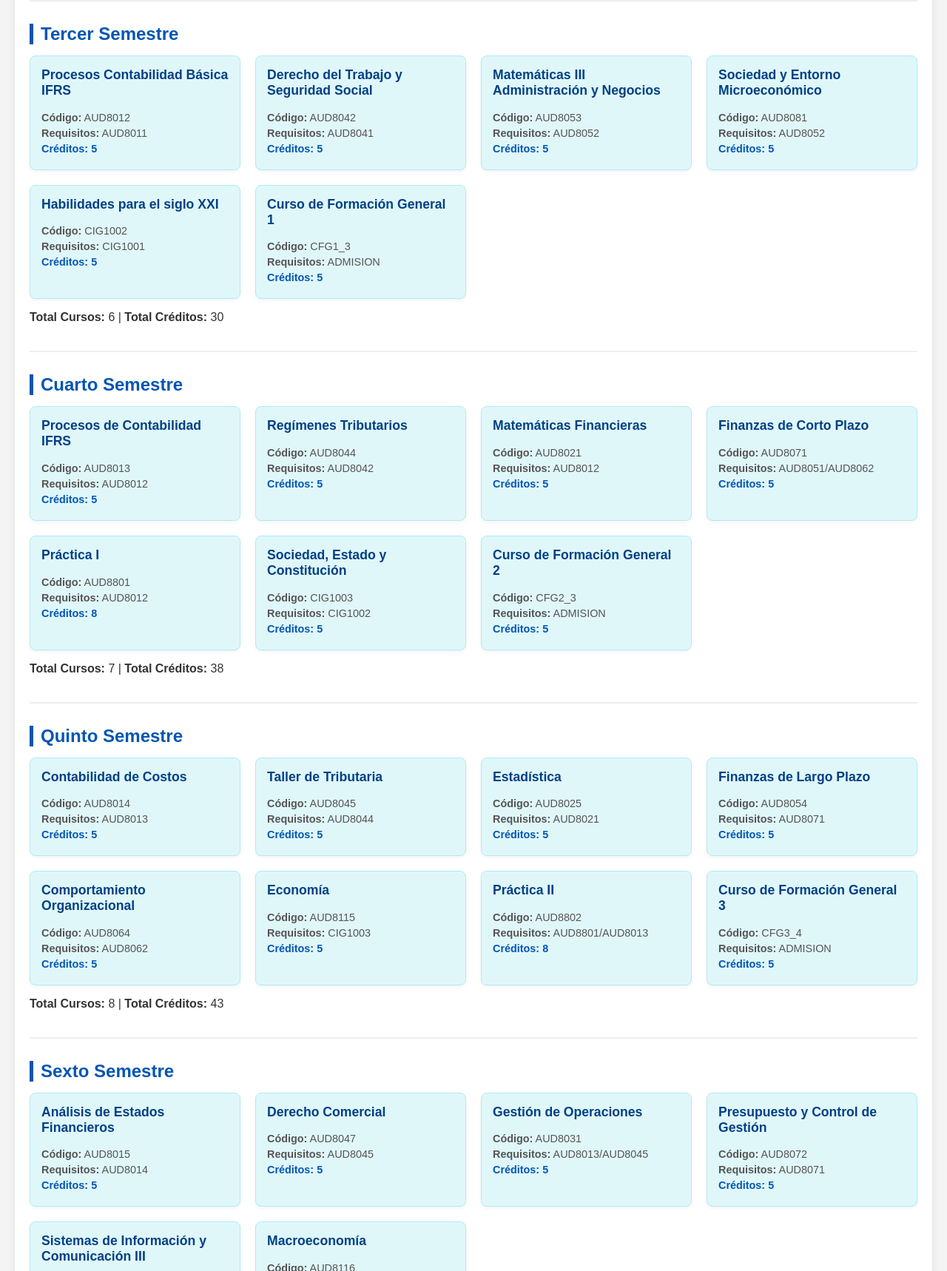
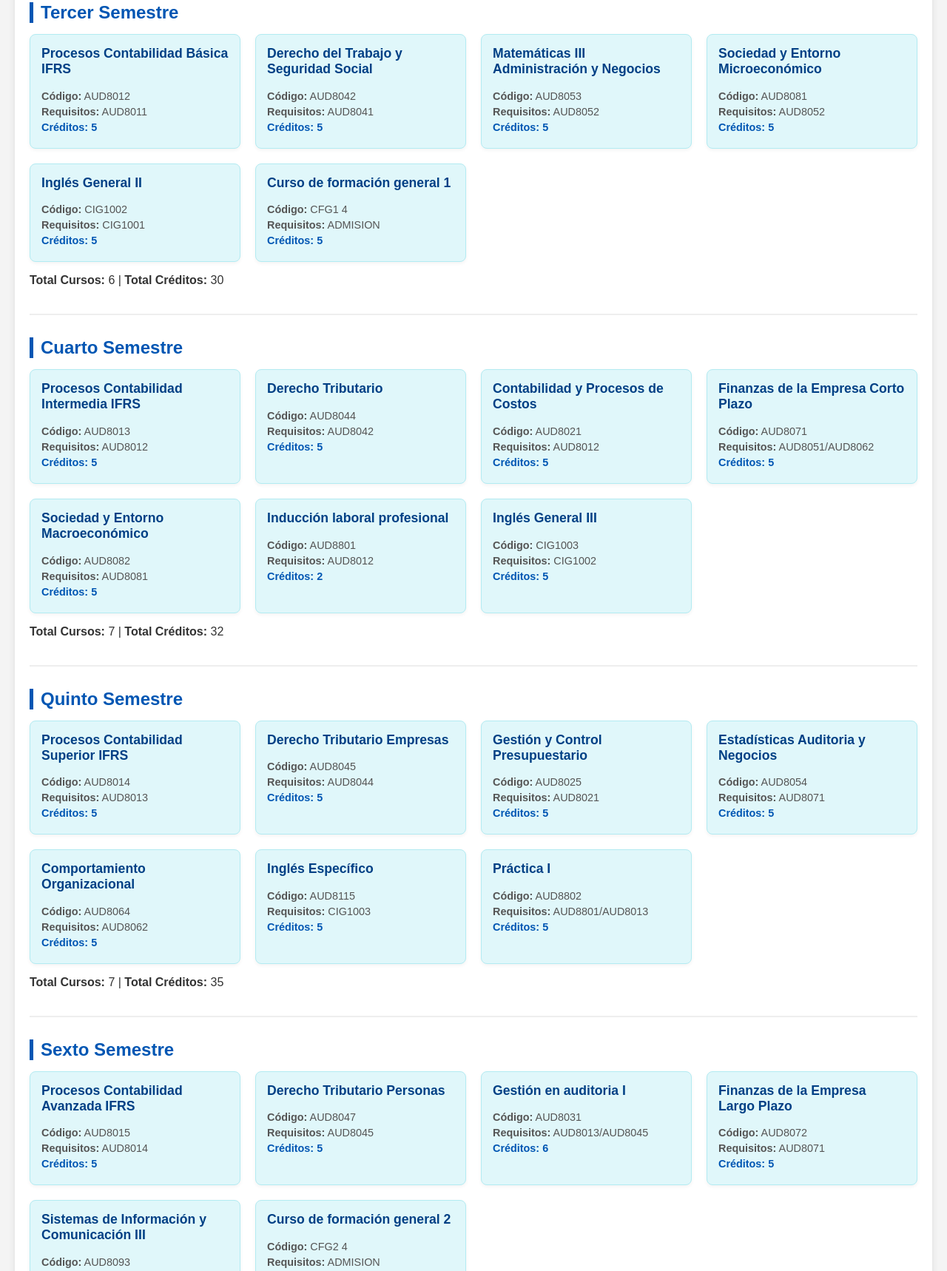
Before and after one commit to jlkhgfd/Malla-Contador-Auditor, a plain HTML site: page index.html in a window 1280 px wide. Shown: the part 1082-2800 px from the top of the page at 74% size. Drawn offline with Linux system fonts and the light colour scheme.

Commit message:
Update index.html

```diff
--- a/index.html
+++ b/index.html
@@ -10,7 +10,6 @@
 
     <header>
         <h1>Malla Curricular Contador Público Auditor</h1>
-        <p>Universidad [Nombre de la Universidad]</p>
     </header>
 
     <main id="malla-curricular">
@@ -78,16 +77,16 @@
                     <p><strong>Requisitos:</strong> AUD8091</p>
                     <p class="creditos">Créditos: 5</p>
                 </div>
-                <div class="asignatura-card" data-codigo="CIG1001">
-                    <h3>Ética y Responsabilidad Social</h3>
-                    <p><strong>Código:</strong> CIG1001</p>
+                <div class="asignatura-card" data-codigo="AUD8114">
+                    <h3>Ética profesional y responsabilidad social empresarial</h3>
+                    <p><strong>Código:</strong> AUD8114</p>
                     <p><strong>Requisitos:</strong> ADMISION</p>
                     <p class="creditos">Créditos: 5</p>
                 </div>
-                <div class="asignatura-card" data-codigo="AUD8113">
-                    <h3>Expresión y Comunicación Escrita</h3>
-                    <p><strong>Código:</strong> AUD8113</p>
-                    <p><strong>Requisitos:</strong> AUD8112</p>
+                <div class="asignatura-card" data-codigo="CIG1001">
+                    <h3>Inglés General I</h3>
+                    <p><strong>Código:</strong> CIG1001</p>
+                    <p><strong>Requisitos:</strong> ADMISION</p>
                     <p class="creditos">Créditos: 5</p>
                 </div>
             </div>
@@ -122,14 +121,14 @@
                     <p class="creditos">Créditos: 5</p>
                 </div>
                 <div class="asignatura-card" data-codigo="CIG1002">
-                    <h3>Habilidades para el siglo XXI</h3>
+                    <h3>Inglés General II</h3>
                     <p><strong>Código:</strong> CIG1002</p>
                     <p><strong>Requisitos:</strong> CIG1001</p>
                     <p class="creditos">Créditos: 5</p>
                 </div>
-                <div class="asignatura-card" data-codigo="CFG1_3">
-                    <h3>Curso de Formación General 1</h3>
-                    <p><strong>Código:</strong> CFG1_3</p>
+                <div class="asignatura-card" data-codigo="CFG1_4">
+                    <h3>Curso de formación general 1</h3>
+                    <p><strong>Código:</strong> CFG1 4</p>
                     <p><strong>Requisitos:</strong> ADMISION</p>
                     <p class="creditos">Créditos: 5</p>
                 </div>
@@ -141,74 +140,74 @@
             <h2>Cuarto Semestre</h2>
             <div class="asignaturas-grid">
                 <div class="asignatura-card" data-codigo="AUD8013">
-                    <h3>Procesos de Contabilidad IFRS</h3>
+                    <h3>Procesos Contabilidad Intermedia IFRS</h3>
                     <p><strong>Código:</strong> AUD8013</p>
                     <p><strong>Requisitos:</strong> AUD8012</p>
                     <p class="creditos">Créditos: 5</p>
                 </div>
                 <div class="asignatura-card" data-codigo="AUD8044">
-                    <h3>Regímenes Tributarios</h3>
+                    <h3>Derecho Tributario</h3>
                     <p><strong>Código:</strong> AUD8044</p>
                     <p><strong>Requisitos:</strong> AUD8042</p>
                     <p class="creditos">Créditos: 5</p>
                 </div>
                 <div class="asignatura-card" data-codigo="AUD8021">
-                    <h3>Matemáticas Financieras</h3>
+                    <h3>Contabilidad y Procesos de Costos</h3>
                     <p><strong>Código:</strong> AUD8021</p>
                     <p><strong>Requisitos:</strong> AUD8012</p>
                     <p class="creditos">Créditos: 5</p>
                 </div>
                 <div class="asignatura-card" data-codigo="AUD8071">
-                    <h3>Finanzas de Corto Plazo</h3>
+                    <h3>Finanzas de la Empresa Corto Plazo</h3>
                     <p><strong>Código:</strong> AUD8071</p>
                     <p><strong>Requisitos:</strong> AUD8051/AUD8062</p>
                     <p class="creditos">Créditos: 5</p>
                 </div>
+                <div class="asignatura-card" data-codigo="AUD8082">
+                    <h3>Sociedad y Entorno Macroeconómico</h3>
+                    <p><strong>Código:</strong> AUD8082</p>
+                    <p><strong>Requisitos:</strong> AUD8081</p>
+                    <p class="creditos">Créditos: 5</p>
+                </div>
                 <div class="asignatura-card" data-codigo="AUD8801">
-                    <h3>Práctica I</h3>
+                    <h3>Inducción laboral profesional</h3>
                     <p><strong>Código:</strong> AUD8801</p>
                     <p><strong>Requisitos:</strong> AUD8012</p>
-                    <p class="creditos">Créditos: 8</p>
+                    <p class="creditos">Créditos: 2</p>
                 </div>
                 <div class="asignatura-card" data-codigo="CIG1003">
-                    <h3>Sociedad, Estado y Constitución</h3>
+                    <h3>Inglés General III</h3>
                     <p><strong>Código:</strong> CIG1003</p>
                     <p><strong>Requisitos:</strong> CIG1002</p>
                     <p class="creditos">Créditos: 5</p>
                 </div>
-                <div class="asignatura-card" data-codigo="CFG2_3">
-                    <h3>Curso de Formación General 2</h3>
-                    <p><strong>Código:</strong> CFG2_3</p>
-                    <p><strong>Requisitos:</strong> ADMISION</p>
-                    <p class="creditos">Créditos: 5</p>
-                </div>
             </div>
-            <p><strong>Total Cursos:</strong> 7 | <strong>Total Créditos:</strong> 38</p>
+            <p><strong>Total Cursos:</strong> 7 | <strong>Total Créditos:</strong> 32</p>
         </section>
 
         <section class="semestre">
             <h2>Quinto Semestre</h2>
             <div class="asignaturas-grid">
                 <div class="asignatura-card" data-codigo="AUD8014">
-                    <h3>Contabilidad de Costos</h3>
+                    <h3>Procesos Contabilidad Superior IFRS</h3>
                     <p><strong>Código:</strong> AUD8014</p>
                     <p><strong>Requisitos:</strong> AUD8013</p>
                     <p class="creditos">Créditos: 5</p>
                 </div>
                 <div class="asignatura-card" data-codigo="AUD8045">
-                    <h3>Taller de Tributaria</h3>
+                    <h3>Derecho Tributario Empresas</h3>
                     <p><strong>Código:</strong> AUD8045</p>
                     <p><strong>Requisitos:</strong> AUD8044</p>
                     <p class="creditos">Créditos: 5</p>
                 </div>
                 <div class="asignatura-card" data-codigo="AUD8025">
-                    <h3>Estadística</h3>
+                    <h3>Gestión y Control Presupuestario</h3>
                     <p><strong>Código:</strong> AUD8025</p>
                     <p><strong>Requisitos:</strong> AUD8021</p>
                     <p class="creditos">Créditos: 5</p>
                 </div>
                 <div class="asignatura-card" data-codigo="AUD8054">
-                    <h3>Finanzas de Largo Plazo</h3>
+                    <h3>Estadísticas Auditoria y Negocios</h3>
                     <p><strong>Código:</strong> AUD8054</p>
                     <p><strong>Requisitos:</strong> AUD8071</p>
                     <p class="creditos">Créditos: 5</p>
@@ -220,50 +219,44 @@
                     <p class="creditos">Créditos: 5</p>
                 </div>
                 <div class="asignatura-card" data-codigo="AUD8115">
-                    <h3>Economía</h3>
+                    <h3>Inglés Específico</h3>
                     <p><strong>Código:</strong> AUD8115</p>
                     <p><strong>Requisitos:</strong> CIG1003</p>
                     <p class="creditos">Créditos: 5</p>
                 </div>
                 <div class="asignatura-card" data-codigo="AUD8802">
-                    <h3>Práctica II</h3>
+                    <h3>Práctica I</h3>
                     <p><strong>Código:</strong> AUD8802</p>
                     <p><strong>Requisitos:</strong> AUD8801/AUD8013</p>
-                    <p class="creditos">Créditos: 8</p>
-                </div>
-                <div class="asignatura-card" data-codigo="CFG3_4">
-                    <h3>Curso de Formación General 3</h3>
-                    <p><strong>Código:</strong> CFG3_4</p>
-                    <p><strong>Requisitos:</strong> ADMISION</p>
                     <p class="creditos">Créditos: 5</p>
                 </div>
             </div>
-            <p><strong>Total Cursos:</strong> 8 | <strong>Total Créditos:</strong> 43</p>
+            <p><strong>Total Cursos:</strong> 7 | <strong>Total Créditos:</strong> 35</p>
         </section>
 
         <section class="semestre">
             <h2>Sexto Semestre</h2>
             <div class="asignaturas-grid">
                 <div class="asignatura-card" data-codigo="AUD8015">
-                    <h3>Análisis de Estados Financieros</h3>
+                    <h3>Procesos Contabilidad Avanzada IFRS</h3>
                     <p><strong>Código:</strong> AUD8015</p>
                     <p><strong>Requisitos:</strong> AUD8014</p>
                     <p class="creditos">Créditos: 5</p>
                 </div>
                 <div class="asignatura-card" data-codigo="AUD8047">
-                    <h3>Derecho Comercial</h3>
+                    <h3>Derecho Tributario Personas</h3>
                     <p><strong>Código:</strong> AUD8047</p>
                     <p><strong>Requisitos:</strong> AUD8045</p>
                     <p class="creditos">Créditos: 5</p>
                 </div>
                 <div class="asignatura-card" data-codigo="AUD8031">
-                    <h3>Gestión de Operaciones</h3>
+                    <h3>Gestión en auditoria I</h3>
                     <p><strong>Código:</strong> AUD8031</p>
                     <p><strong>Requisitos:</strong> AUD8013/AUD8045</p>
-                    <p class="creditos">Créditos: 5</p>
+                    <p class="creditos">Créditos: 6</p>
                 </div>
                 <div class="asignatura-card" data-codigo="AUD8072">
-                    <h3>Presupuesto y Control de Gestión</h3>
+                    <h3>Finanzas de la Empresa Largo Plazo</h3>
                     <p><strong>Código:</strong> AUD8072</p>
                     <p><strong>Requisitos:</strong> AUD8071</p>
                     <p class="creditos">Créditos: 5</p>
@@ -274,76 +267,82 @@
                     <p><strong>Requisitos:</strong> AUD8092</p>
                     <p class="creditos">Créditos: 5</p>
                 </div>
-                <div class="asignatura-card" data-codigo="AUD8116">
-                    <h3>Macroeconomía</h3>
-                    <p><strong>Código:</strong> AUD8116</p>
-                    <p><strong>Requisitos:</strong> AUD8115</p>
+                <div class="asignatura-card" data-codigo="CFG2_4">
+                    <h3>Curso de formación general 2</h3>
+                    <p><strong>Código:</strong> CFG2 4</p>
+                    <p><strong>Requisitos:</strong> ADMISION</p>
                     <p class="creditos">Créditos: 5</p>
                 </div>
             </div>
-            <p><strong>Total Cursos:</strong> 6 | <strong>Total Créditos:</strong> 30</p>
+            <p><strong>Total Cursos:</strong> 6 | <strong>Total Créditos:</strong> 31</p>
         </section>
 
         <section class="semestre">
             <h2>Séptimo Semestre</h2>
             <div class="asignaturas-grid">
                 <div class="asignatura-card" data-codigo="AUD8033">
-                    <h3>Contabilidad Avanzada</h3>
+                    <h3>Auditoria Tributaria</h3>
                     <p><strong>Código:</strong> AUD8033</p>
-                    <p><strong>Requisitos:</strong> AUD8015/AUD8045</p>
-                    <p class="creditos">Créditos: 5</p>
+                    <p><strong>Requisitos:</strong> AUD8045/8031</p>
+                    <p class="creditos">Créditos: 6</p>
                 </div>
                 <div class="asignatura-card" data-codigo="AUD8034">
-                    <h3>Auditoría IFRS</h3>
+                    <h3>Gestión en auditoría II</h3>
                     <p><strong>Código:</strong> AUD8034</p>
                     <p><strong>Requisitos:</strong> AUD8031</p>
-                    <p class="creditos">Créditos: 5</p>
+                    <p class="creditos">Créditos: 6</p>
                 </div>
                 <div class="asignatura-card" data-codigo="AUD8073">
-                    <h3>Formulación y Evaluación de Proyectos</h3>
+                    <h3>Finanzas Corporativas</h3>
                     <p><strong>Código:</strong> AUD8073</p>
                     <p><strong>Requisitos:</strong> AUD8072</p>
                     <p class="creditos">Créditos: 5</p>
                 </div>
                 <div class="asignatura-card" data-codigo="AUD8065">
-                    <h3>Taller de Emprendimiento e Innovación</h3>
+                    <h3>Dirección Estratégica de Empresas</h3>
                     <p><strong>Código:</strong> AUD8065</p>
                     <p><strong>Requisitos:</strong> AUD8064</p>
                     <p class="creditos">Créditos: 5</p>
                 </div>
                 <div class="asignatura-card" data-codigo="AUD8032">
-                    <h3>Taller de Gestión de Remuneraciones</h3>
+                    <h3>Auditoria y Seguridad Sistemas de Información</h3>
                     <p><strong>Código:</strong> AUD8032</p>
-                    <p><strong>Requisitos:</strong> AUD8031/AUD8093</p>
+                    <p><strong>Requisitos:</strong> AUD8031/8093</p>
+                    <p class="creditos">Créditos: 6</p>
+                </div>
+                <div class="asignatura-card" data-codigo="CFG3_4">
+                    <h3>Curso de formación general 3</h3>
+                    <p><strong>Código:</strong> CFG3 4</p>
+                    <p><strong>Requisitos:</strong> ADMISION</p>
                     <p class="creditos">Créditos: 5</p>
                 </div>
             </div>
-            <p><strong>Total Cursos:</strong> 5 | <strong>Total Créditos:</strong> 25</p>
+            <p><strong>Total Cursos:</strong> 6 | <strong>Total Créditos:</strong> 33</p>
         </section>
 
         <section class="semestre">
-            <h2>Octavo Semestre (Vía carrera)</h2>
+            <h2>Octavo Semestre</h2>
             <div class="asignaturas-grid">
                 <div class="asignatura-card" data-codigo="AUD8036">
-                    <h3>Auditoría de Sistemas</h3>
+                    <h3>Auditoria Forense, fraude y Delitos Económicos</h3>
                     <p><strong>Código:</strong> AUD8036</p>
                     <p><strong>Requisitos:</strong> AUD8032</p>
-                    <p class="creditos">Créditos: 5</p>
+                    <p class="creditos">Créditos: 6</p>
                 </div>
                 <div class="asignatura-card" data-codigo="AUD8035">
-                    <h3>Auditoría Pública</h3>
+                    <h3>Auditorias Especiales</h3>
                     <p><strong>Código:</strong> AUD8035</p>
                     <p><strong>Requisitos:</strong> AUD8032</p>
-                    <p class="creditos">Créditos: 5</p>
+                    <p class="creditos">Créditos: 6</p>
                 </div>
                 <div class="asignatura-card" data-codigo="AUD8074">
-                    <h3>Gestión de Riesgos</h3>
+                    <h3>Gestión de riesgos</h3>
                     <p><strong>Código:</strong> AUD8074</p>
                     <p><strong>Requisitos:</strong> AUD8073</p>
-                    <p class="creditos">Créditos: 5</p>
+                    <p class="creditos">Créditos: 6</p>
                 </div>
                 <div class="asignatura-card" data-codigo="AUD8024">
-                    <h3>Control de Gestión Estratégico y Operacional</h3>
+                    <h3>Control de gestión estratégico y operacional</h3>
                     <p><strong>Código:</strong> AUD8024</p>
                     <p><strong>Requisitos:</strong> AUD8065</p>
                     <p class="creditos">Créditos: 5</p>
@@ -355,13 +354,13 @@
                     <p class="creditos">Créditos: 8</p>
                 </div>
                 <div class="asignatura-card" data-codigo="CFG4_4">
-                    <h3>Curso de Formación General 4</h3>
+                    <h3>Curso de formación general 4</h3>
                     <p><strong>Código:</strong> CFG4_4</p>
                     <p><strong>Requisitos:</strong> ADMISION</p>
                     <p class="creditos">Créditos: 5</p>
                 </div>
             </div>
-            <p><strong>Total Cursos:</strong> 7 | <strong>Total Créditos:</strong> 36</p>
+            <p><strong>Total Cursos:</strong> 6 | <strong>Total Créditos:</strong> 36</p>
         </section>
 
         <section class="semestre">
@@ -381,7 +380,7 @@
                 </div>
                 <div class="asignatura-card" data-codigo="AUD8_OPT3_3">
                     <h3>Optativo de profundización III</h3>
-                    <p><strong>Código:</strong> AUD8_OPT3_3</p>
+                    <p><strong>Código:</strong> AUD8_OPT3 3</p>
                     <p><strong>Requisitos:</strong> De acuerdo con programa</p>
                     <p class="creditos">Créditos: 5</p>
                 </div>
@@ -401,7 +400,7 @@
                 <div class="asignatura-card" data-codigo="AUD8018">
                     <h3>Juego de auditoría basado en riesgos</h3>
                     <p><strong>Código:</strong> AUD8018</p>
-                    <p><strong>Requisitos:</strong> AUD8034/AUD8035/AUD8074</p>
+                    <p><strong>Requisitos:</strong> AUD8034/AUD8035 /AUD8074</p>
                     <p class="creditos">Créditos: 13</p>
                 </div>
                 <div class="asignatura-card" data-codigo="AUD8702">
```
